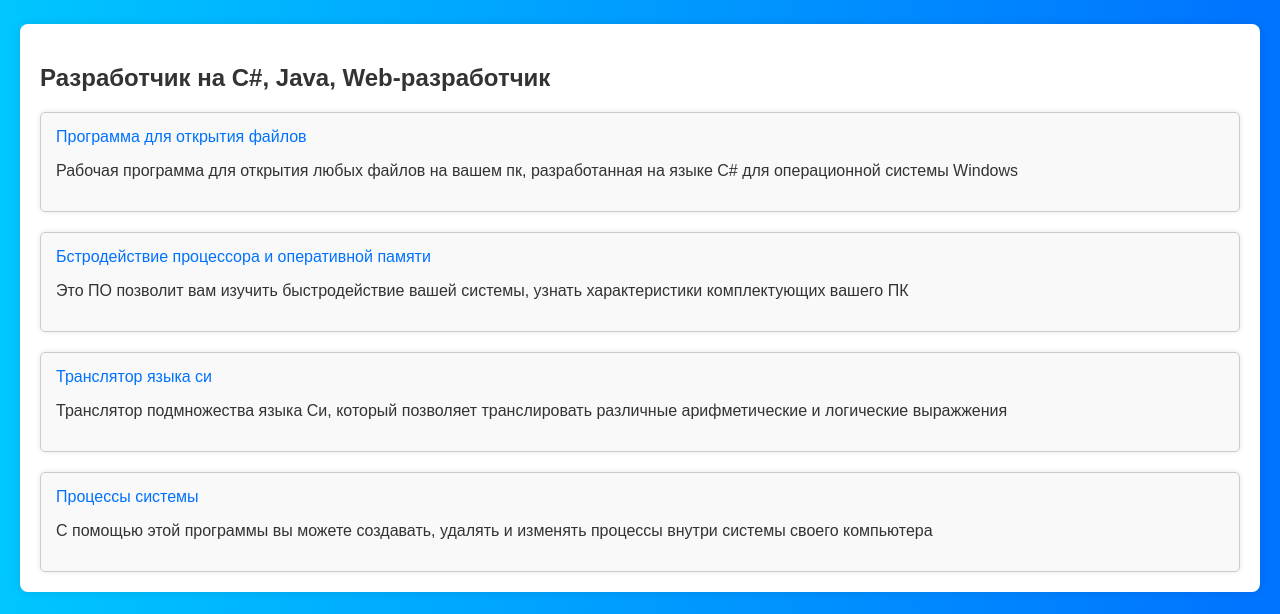
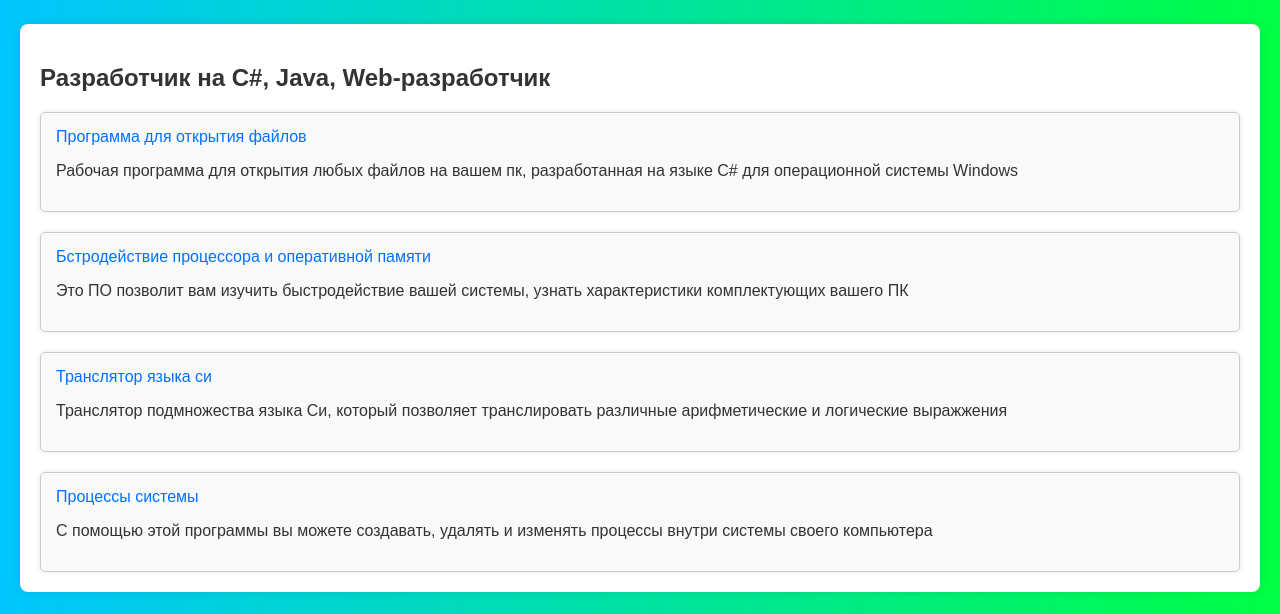
Before and after one commit to DiRasher04/DiRasher04.github.io, a plain HTML site: page index.html in a window 1280 px wide. Shown: the part 186-800 px from the top of the page. Drawn offline with Linux system fonts and the light colour scheme.

Commit message:
Add files via upload

```diff
--- a/styles.css
+++ b/styles.css
@@ -2,7 +2,7 @@ body {
     font-family: Arial, sans-serif;
     margin: 0;
     padding: 0;
-    background: linear-gradient(to right, #00c6ff, #0072ff);
+    background: linear-gradient(to right, #00c6ff, #00ff44);
     color: #333;
 }
 
```
